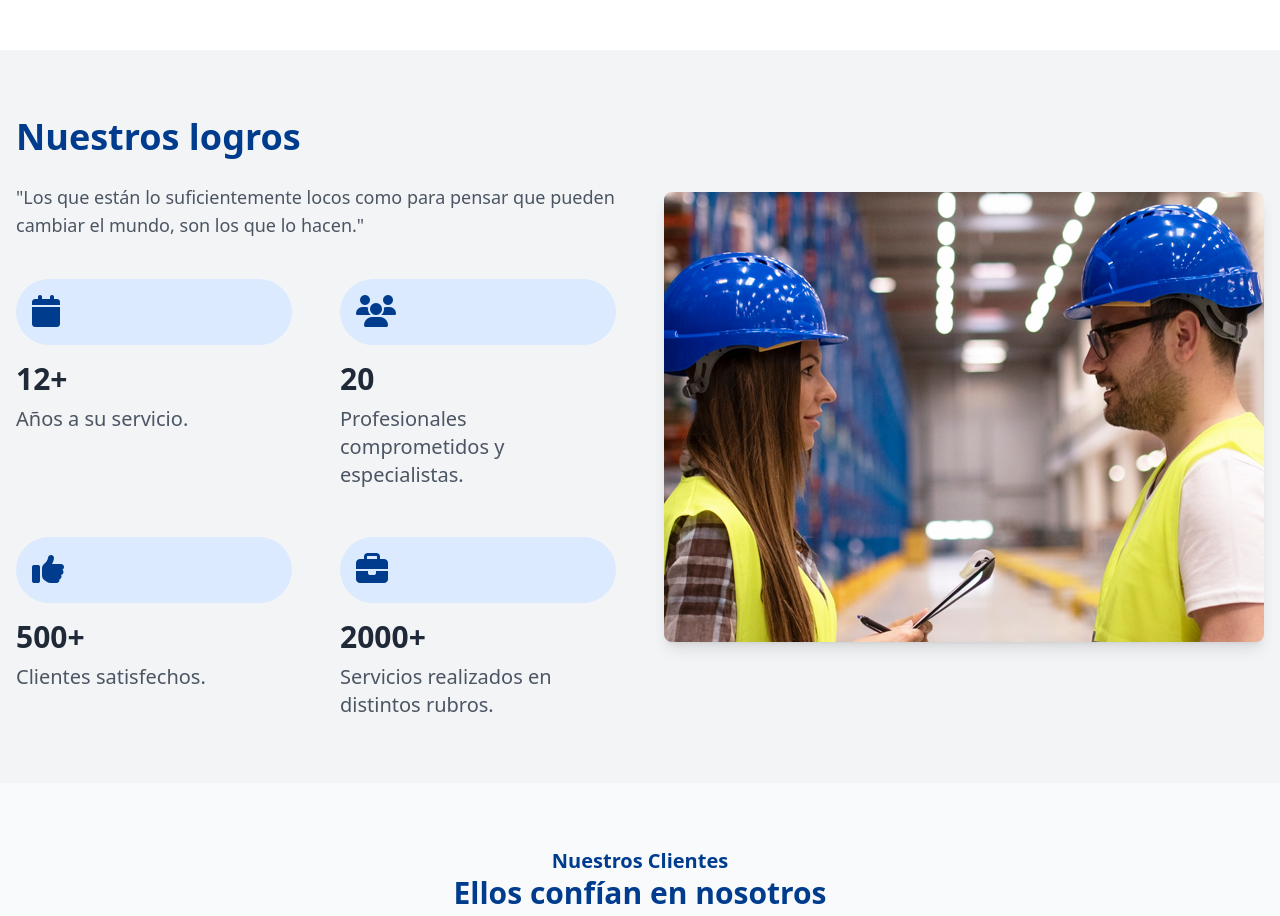
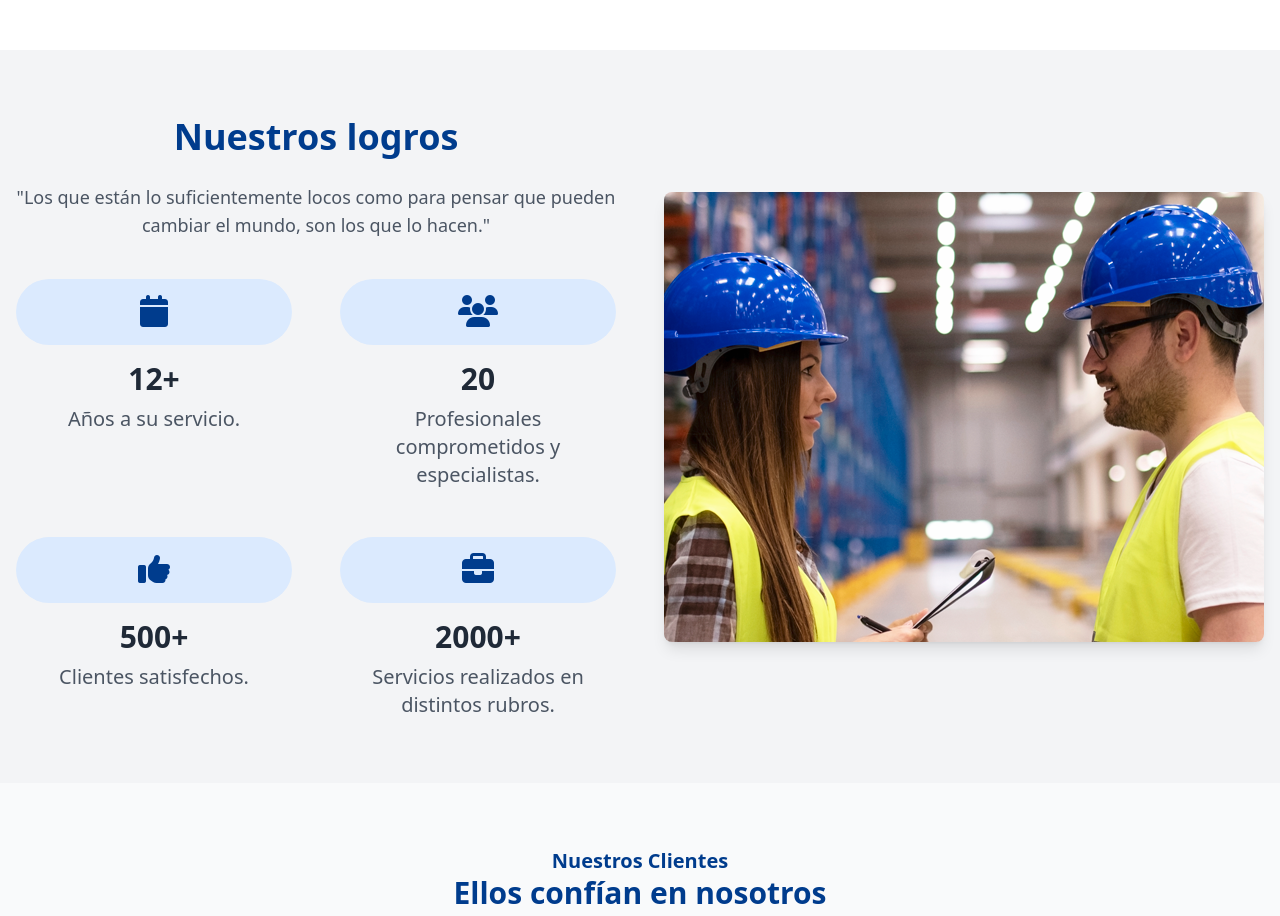
Before and after one commit to rtipiani/ssoma, an Astro site: page / in a window 1280 px wide. Shown: the part 2511-3427 px from the top of the page. Built offline with nearby package versions, Linux system fonts and the light colour scheme; Astro itself is replaced by a stand-in of ours.

Commit message:
Segundo commit

```diff
--- a/src/components/LogrosSection.astro
+++ b/src/components/LogrosSection.astro
@@ -1,54 +1,54 @@
 <section class="bg-gray-100 py-16 px-4">
     <div class="container mx-auto flex flex-col lg:flex-row items-center justify-between gap-16 lg:gap-12">
         <div class="lg:w-6/12 text-center lg:text-left">
-            <h2 class="text-4xl font-bold text-info mb-6 leading-tight">
+            <h2 class="text-4xl text-center font-bold text-info mb-6 leading-tight">
                 Nuestros logros
             </h2>
-            <p class="text-lg text-gray-600 mb-10">
+            <p class="text-lg text-center text-gray-600 mb-10">
                 "Los que están lo suficientemente locos como para pensar que pueden cambiar el mundo, son los que lo hacen."
             </p>
             <div class="grid grid-cols-2 sm:grid-cols-3 gap-8 lg:gap-12">
                 <div class="flex flex-col items-left">
-                    <div class="text-info p-4 bg-blue-100 rounded-full mb-4">
+                    <div class="text-info text-center p-4 bg-blue-100 rounded-full mb-4">
                         <i class="fa-solid fa-calendar fa-2x"></i>
                     </div>
-                    <h3 class="text-3xl font-bold text-gray-800 mb-2">
+                    <h3 class="text-3xl font-bold text-center text-gray-800 mb-2">
                         12+
                     </h3>
-                    <h4 class="text-xl text-gray-600">
+                    <h4 class="text-xl text-center text-gray-600">
                         Años a su servicio.
                     </h4>
                 </div>
                 <div class="flex flex-col items-left">
-                    <div class="text-info p-4 bg-blue-100 rounded-full mb-4">
+                    <div class="text-info p-4 bg-blue-100 text-center rounded-full mb-4">
                         <i class="fas fa-users fa-2x"></i>
                     </div>
-                    <p class="text-3xl font-bold text-gray-800 mb-2">
+                    <p class="text-3xl font-bold text-center text-gray-800 mb-2">
                         20
                     </p>
-                    <p class="text-xl text-gray-600">
+                    <p class="text-xl text-center text-gray-600">
                         Profesionales comprometidos y especialistas.
                     </p>
                 </div>
                 <div class="flex flex-col items-left">
-                    <div class="text-info p-4 bg-blue-100 rounded-full mb-4">
+                    <div class="text-info p-4 bg-blue-100 text-center rounded-full mb-4">
                         <i class="fa-solid fa-thumbs-up fa-2x"></i>
                     </div>
-                    <p class="text-3xl font-bold text-gray-800 mb-2">
+                    <p class="text-3xl font-bold text-gray-800 text-center mb-2">
                         500+
                     </p>
-                    <p class="text-xl text-gray-600">
+                    <p class="text-xl text-center text-gray-600">
                         Clientes satisfechos.
                     </p>
                 </div>
                 <div class="flex flex-col items-left">
-                    <div class="text-info p-4 bg-blue-100 rounded-full mb-4">
+                    <div class="text-info p-4 bg-blue-100 text-center rounded-full mb-4">
                         <i class="fa-solid fa-briefcase fa-2x"></i>
                     </div>
-                    <p class="text-3xl font-bold text-gray-800 mb-2">
+                    <p class="text-3xl font-bold text-center text-gray-800 mb-2">
                         2000+
                     </p>
-                    <p class="text-xl text-gray-600">
+                    <p class="text-xl text-center text-gray-600">
                         Servicios realizados en distintos rubros.
                     </p>
                 </div>
```
